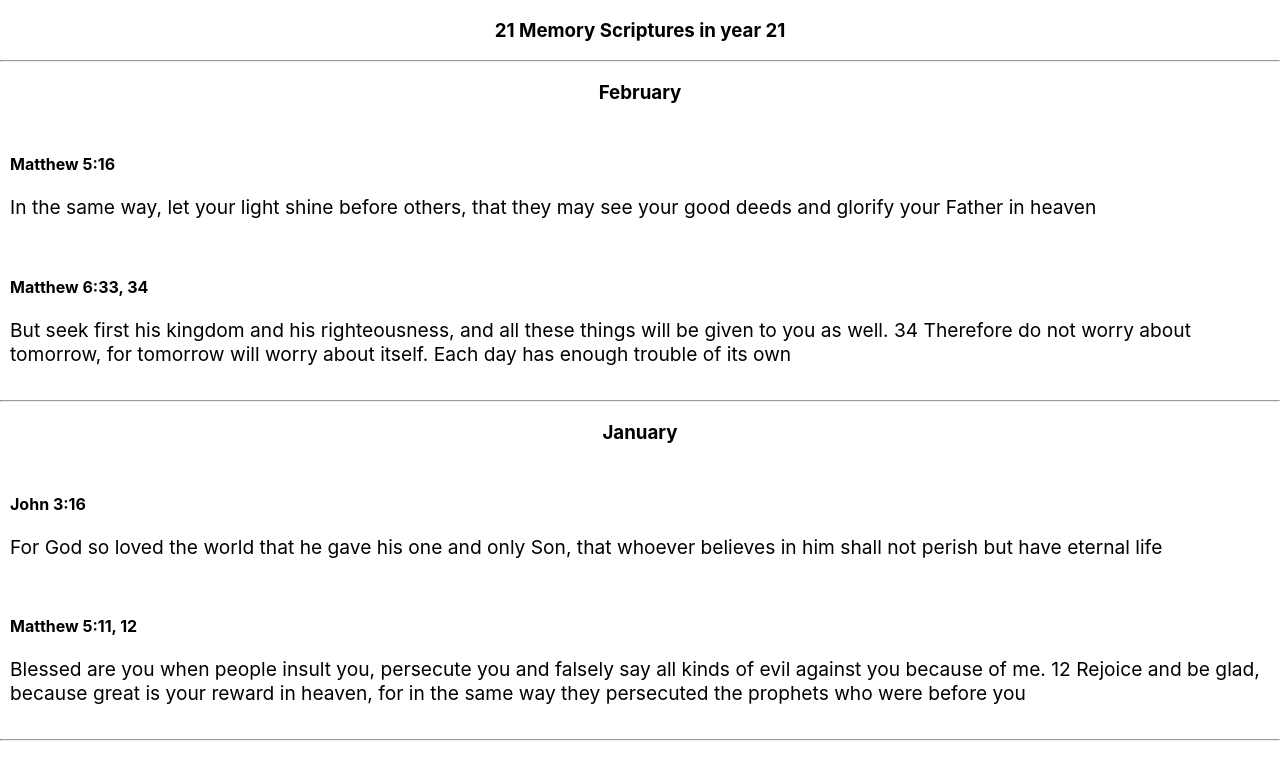
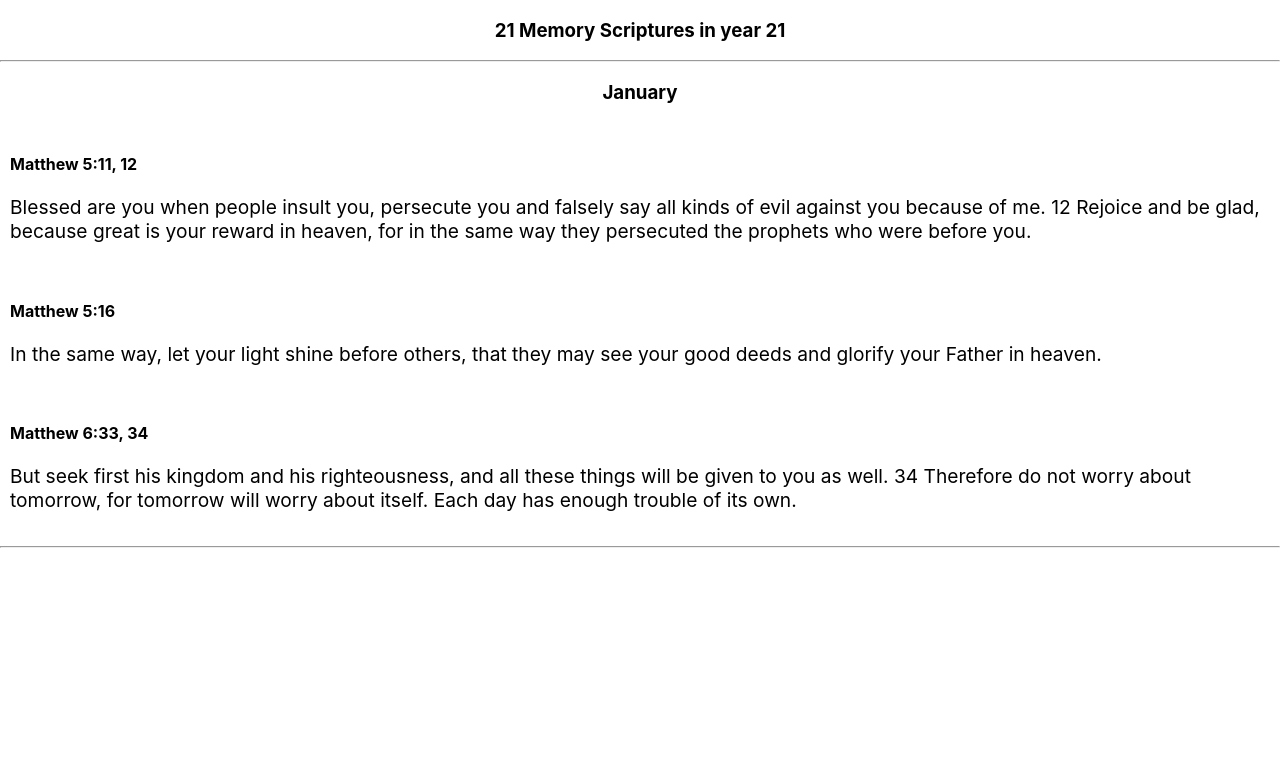
Before and after one commit to verfran/21msin21, a React (Create React App) app: page / in a window 1280 px wide. Shown: the top 780 px of the page. Built offline with nearby package versions, Linux system fonts and the light colour scheme.

Commit message:
Jan scriptures

```diff
--- a/src/MonthContainer.js
+++ b/src/MonthContainer.js
@@ -9,15 +9,16 @@ class MonthContainer extends Component {
             feb: {
                 "name": "February",
                 "scriptures": [
-                    { "id": "Matthew 5:16", "verse": "In the same way, let your light shine before others, that they may see your good deeds and glorify your Father in heaven" },
-                    { "id": "Matthew 6:33, 34", "verse": "But seek first his kingdom and his righteousness, and all these things will be given to you as well. 34 Therefore do not worry about tomorrow, for tomorrow will worry about itself. Each day has enough trouble of its own" }
+                    { "id": "Matthew 5:16", "verse": "In the same way, let your light shine before others, that they may see your good deeds and glorify your Father in heaven." },
+                    { "id": "Matthew 6:33, 34", "verse": "But seek first his kingdom and his righteousness, and all these things will be given to you as well. 34 Therefore do not worry about tomorrow, for tomorrow will worry about itself. Each day has enough trouble of its own." },
                 ]
             },
             jan: {
                 "name": "January",
                 "scriptures": [
-                    { "id": "John 3:16", "verse": "For God so loved the world that he gave his one and only Son, that whoever believes in him shall not perish but have eternal life" },
-                    { "id": "Matthew 5:11, 12", "verse": "Blessed are you when people insult you, persecute you and falsely say all kinds of evil against you because of me. 12 Rejoice and be glad, because great is your reward in heaven, for in the same way they persecuted the prophets who were before you" },
+                    { "id": "Matthew 5:11, 12", "verse": "Blessed are you when people insult you, persecute you and falsely say all kinds of evil against you because of me. 12 Rejoice and be glad, because great is your reward in heaven, for in the same way they persecuted the prophets who were before you." },
+                    { "id": "Matthew 5:16", "verse": "In the same way, let your light shine before others, that they may see your good deeds and glorify your Father in heaven." },
+                    { "id": "Matthew 6:33, 34", "verse": "But seek first his kingdom and his righteousness, and all these things will be given to you as well. 34 Therefore do not worry about tomorrow, for tomorrow will worry about itself. Each day has enough trouble of its own." },
                 ]
             },
         }
@@ -26,7 +27,7 @@ class MonthContainer extends Component {
     render() {
         var monthItems = []
 
-        monthItems.push(this.state.feb)
+        //monthItems.push(this.state.feb)
         monthItems.push(this.state.jan)
 
         return (
```
Also changed, not shown: 1 other file (tests, documents, lock files or other folders).
